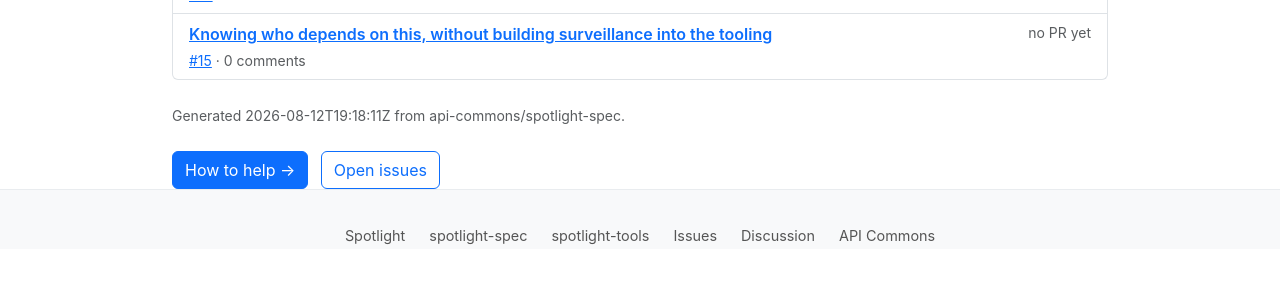
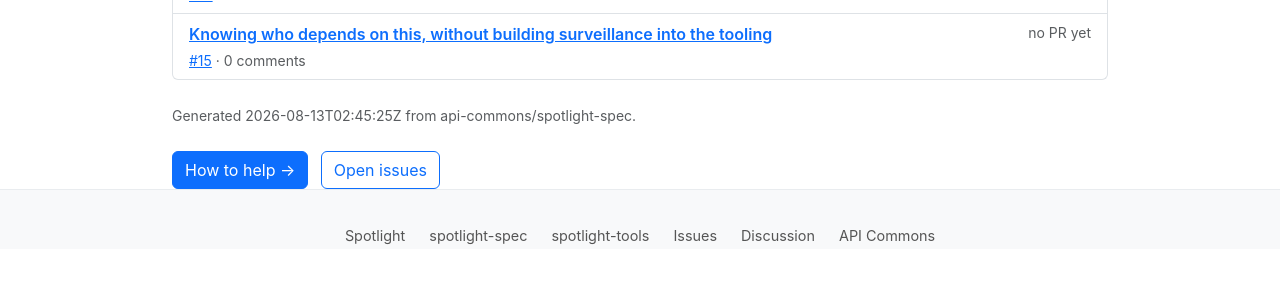
Before and after one commit to api-commons/spotlight-spec, a Jekyll site: the page built from roadmap.md, in a window 1280 px wide and 900 px high, scrolled down 3554 px. Shown: the part 534-820 px from the top of the window. Built offline with Jekyll 4.4.1, drawn with Linux system fonts in a browser that asks for light colours.

```diff
--- a/_data/roadmap.json
+++ b/_data/roadmap.json
@@ -1,5 +1,5 @@
 {
-  "generated": "2026-08-12T19:18:11Z",
+  "generated": "2026-08-13T02:45:25Z",
   "repos": [
     "api-commons/spotlight-spec"
   ],
```
